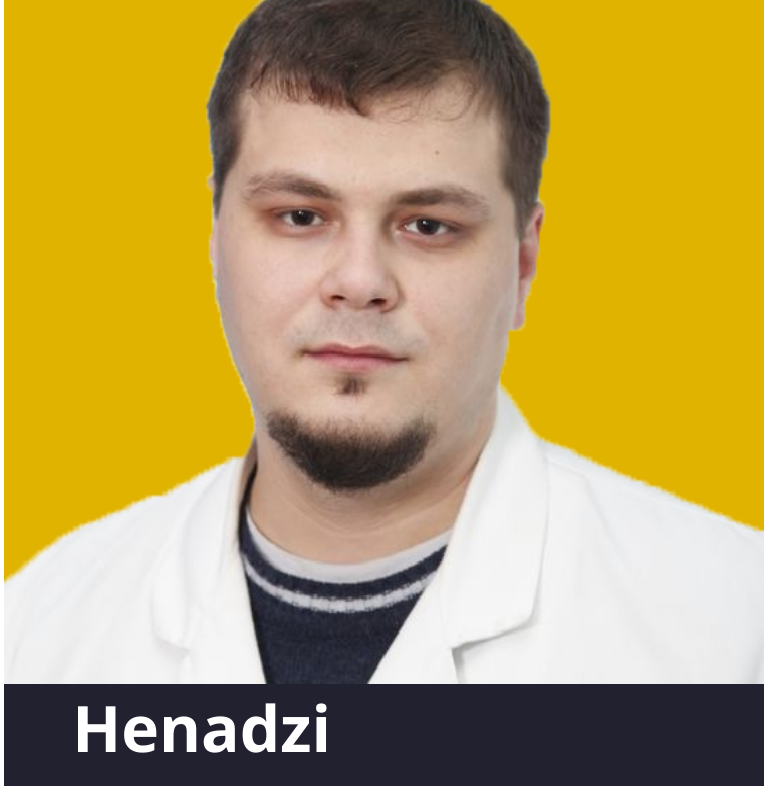
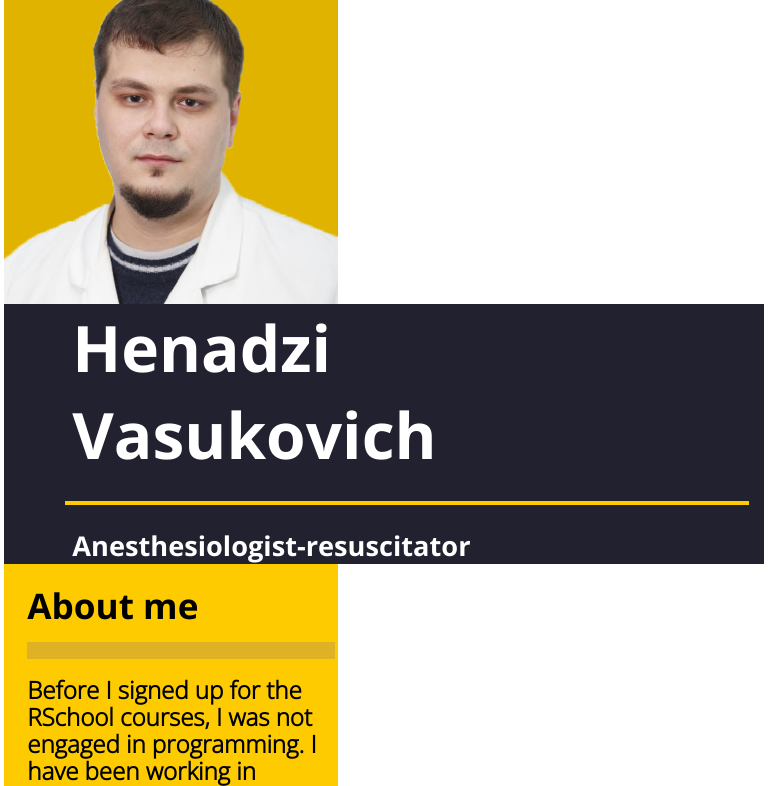
Before and after one commit to BrBrov/CV3, a plain HTML site: page index.html in a window 768 px wide. Shown: the part 624-1410 px from the top of the page. Drawn offline with Linux system fonts and the light colour scheme.

Commit message:
add: Add adaptive for tablets

```diff
--- a/style.css
+++ b/style.css
@@ -616,7 +616,18 @@ footer {
     margin: 10% auto;
   }
 }
+
 /*adaptive for tablet*/
 @media only screen and (min-width: 768px) and (max-width: 1024px) {
-  /* стили */
+  /* Left empty subsection */
+  .empty {
+    display: none;
+  }
+
+  /* Subsection with info*/
+  .left-section {
+    display: inline-block;
+    width: 44%;
+    height: 100%;
+  }
 }
```
